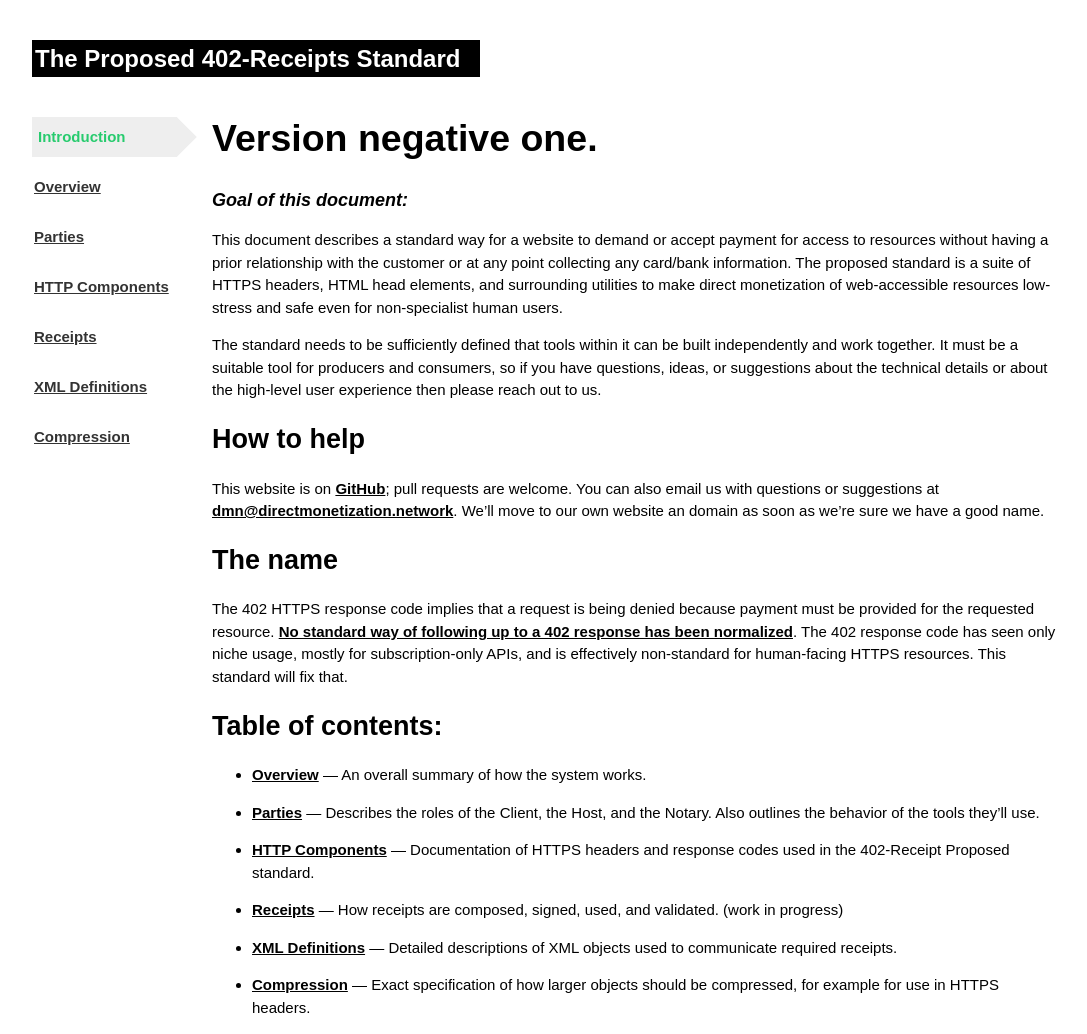
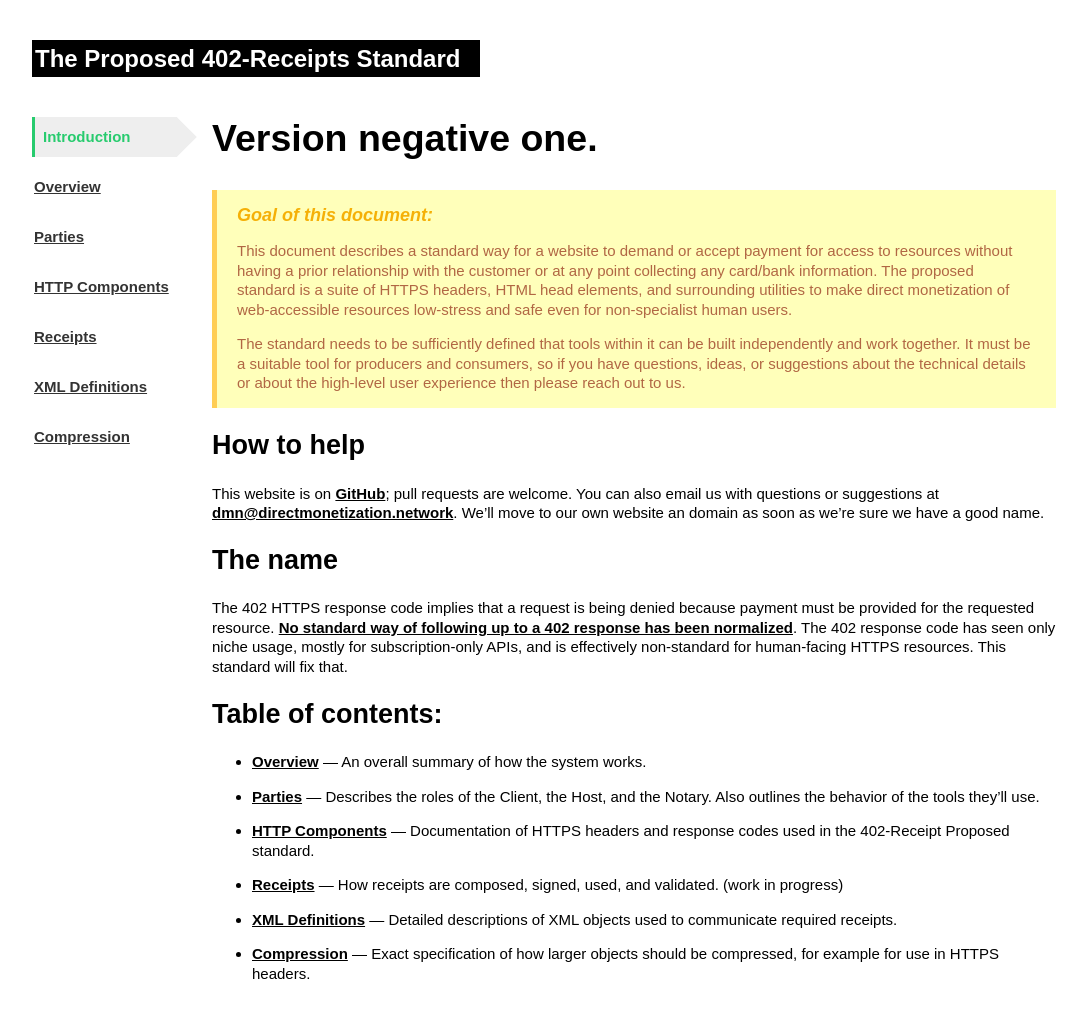
Before and after one commit to erikpukinskis/direct-monetization-static, a Jekyll site: the page built from _proposal/01_introduction.markdown, in a window 1280 px wide. Shown: the whole page, without its empty margins (96-1183 px from the left). Built offline with Jekyll 4.4.1, drawn with Linux system fonts in a browser that asks for light colours; after the commit the page ends 998 px from its top, so only the background shows below that.

Commit message:
Add blockquote style, tweak paragraph and list styles, add left-border to selected page

```diff
--- a/_proposal/01_introduction.markdown
+++ b/_proposal/01_introduction.markdown
@@ -7,10 +7,12 @@ documentation_order: 1
 ---
 
 # Version negative one.
-#### Goal of this document:
-This document describes a standard way for a website to demand or accept payment for access to resources without having a prior relationship with the customer or at any point collecting any card/bank information. The proposed standard is a suite of HTTPS headers, HTML head elements, and surrounding utilities to make direct monetization of web-accessible resources low-stress and safe even for non-specialist human users.
 
-The standard needs to be sufficiently defined that tools within it can be built independently and work together. It must be a suitable tool for producers and consumers, so if you have questions, ideas, or suggestions about the technical details or about the high-level user experience then please reach out to us.
+> #### Goal of this document:
+>
+> This document describes a standard way for a website to demand or accept payment for access to resources without having a prior relationship with the customer or at any point collecting any card/bank information. The proposed standard is a suite of HTTPS headers, HTML head elements, and surrounding utilities to make direct monetization of web-accessible resources low-stress and safe even for non-specialist human users.
+>
+> The standard needs to be sufficiently defined that tools within it can be built independently and work together. It must be a suitable tool for producers and consumers, so if you have questions, ideas, or suggestions about the technical details or about the high-level user experience then please reach out to us.
 
 ## How to help
 This website is on [GitHub](https://github.com/ShapeOfMatter/direct-monetization-static); pull requests are welcome. You can also email us with questions or suggestions at <dmn@directmonetization.network>.
--- a/_proposal/04_http.markdown
+++ b/_proposal/04_http.markdown
@@ -9,6 +9,7 @@ summary: Documentation of HTTPS headers and response codes used in the 402-Recei
 ---
 
 Most of the communication needed by this standard happens in the HTTP headers of requests and responses.
+
 For ease of implementation, some items may be specified in HTML. Specifically, the address of a menu.xml may be given in a `<meta>` tag instead of a Header. **Inline HTML Receipt Definitions are desirable, but have not yet been specified.**
 
 Additionally, the meaning of relevant HTTP Response codes is explained.
--- a/_proposal/05_receipts.markdown
+++ b/_proposal/05_receipts.markdown
@@ -9,8 +9,9 @@ summary: How receipts are composed, signed, used, and validated. (work in progre
 
 A receipt is a message specifying that someone paid for access to a resource, or should otherwise be given access to the resource.
 
-## _The exact formatting, encoding, cryptographic signatures, and compression scheme for receipts have not yet been determined._
-_**In particular, a partially blind signature is desirable for the receipt; we hesitate to commit to other details until a suitable (portable, trusted) implementation can be identified.**_
+> #### The exact formatting, encoding, cryptographic signatures, and compression scheme for receipts have not yet been determined.
+>
+> In particular, a partially blind signature is desirable for the receipt; we hesitate to commit to other details until a suitable (portable, trusted) implementation can be identified.
 
 There are several objects nested inside each other that, in different circumstances, might each be called a receipt.
 
@@ -38,4 +39,5 @@ The receipt submission will contain the Signed Receipt (Bare Receipt plus Notary
 
 ## Bundled Receipts
 In the case that the Client should have access because of previously submitted payments they have made _for other resources_, a list of the `uuid`s of those receipts may be used in place of the Signed Receipt in the Receipt Submission. The Host will typically enforce that the Client signature of such a receipt match the submission signatures of all the listed receipts.
+
 For example, a website might give Receipt Definitions to the effect of _"Pages are \$0.05 each, up to \$3.00/month."_. Once a customer had viewed enough pages that their receipts for that month totaled \$3.00, their Client would begin submitting Bundled Receipts instead of buying a receipt for each page.
--- a/_sass/master.scss
+++ b/_sass/master.scss
@@ -44,6 +44,7 @@ body {
 
 #splash-page {
   width: 100%;
+  margin-bottom: 100px;
 
   header, .splash-inner, .post-splash-content {
     margin: auto;
@@ -145,6 +146,7 @@ nav {
       margin-right: -0.65em;
       position: relative;
       padding-left: 8px;
+      border-left: 5px solid #27cb6e;
 
       &:after {
         z-index: -1;
@@ -186,7 +188,15 @@ h4 {
 
 p {
   margin: 1em 0 0 0;
-  line-height: 1.5em;
+  line-height: 1.3em;
+}
+
+li {
+  margin-bottom: 0.6em;
+
+  &:last-child {
+    margin-bottom: none;
+  }
 }
 
 a {
@@ -275,6 +285,19 @@ ul.xsd_restriction_list {
   list-style: none;
   margin: 0em;
   text-align: right;
+}
+
+blockquote {
+  margin: 1em 0;
+  background: #ffffba;
+  border-left: 5px solid #ffcd54;
+  padding: 15px 20px;
+  color: #b16744;
+
+  h4 {
+    color: #f5b007;
+    margin-bottom: 0;
+  }
 }
 
 .glossary_item {
```
